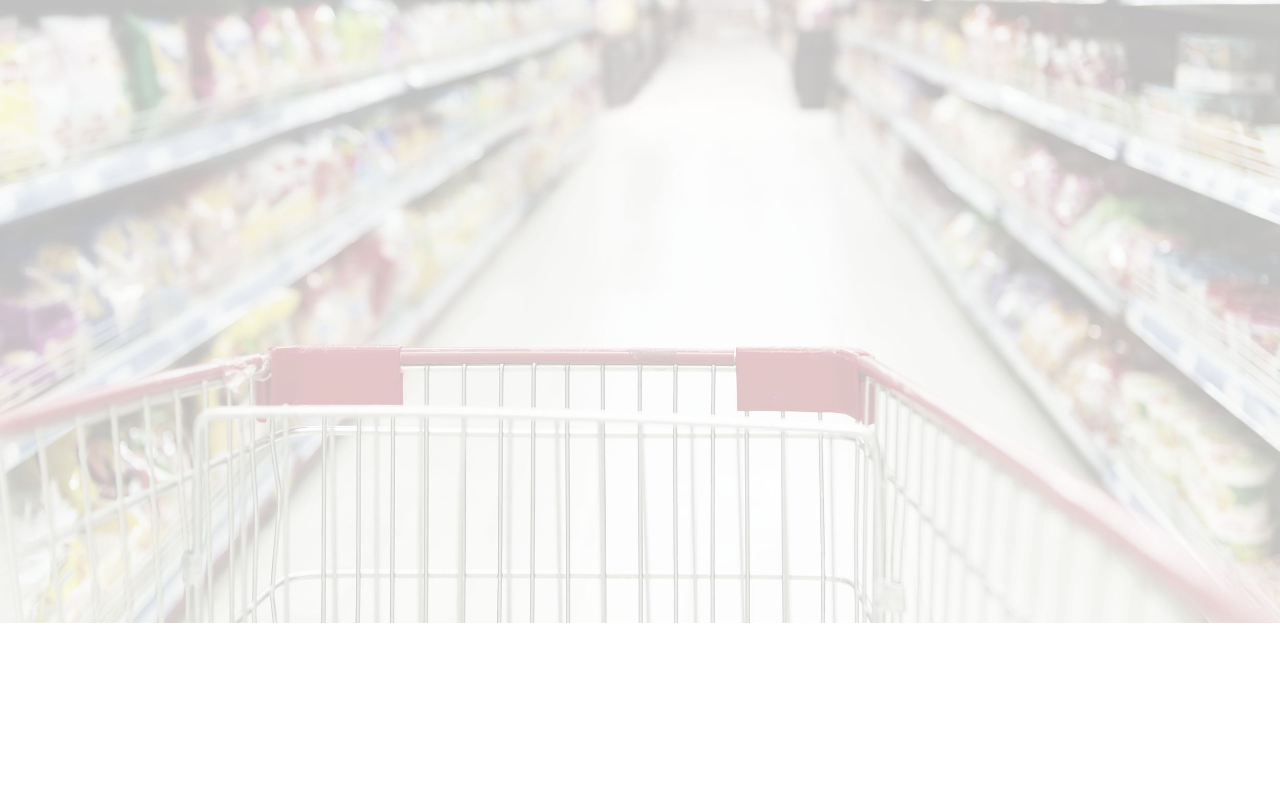
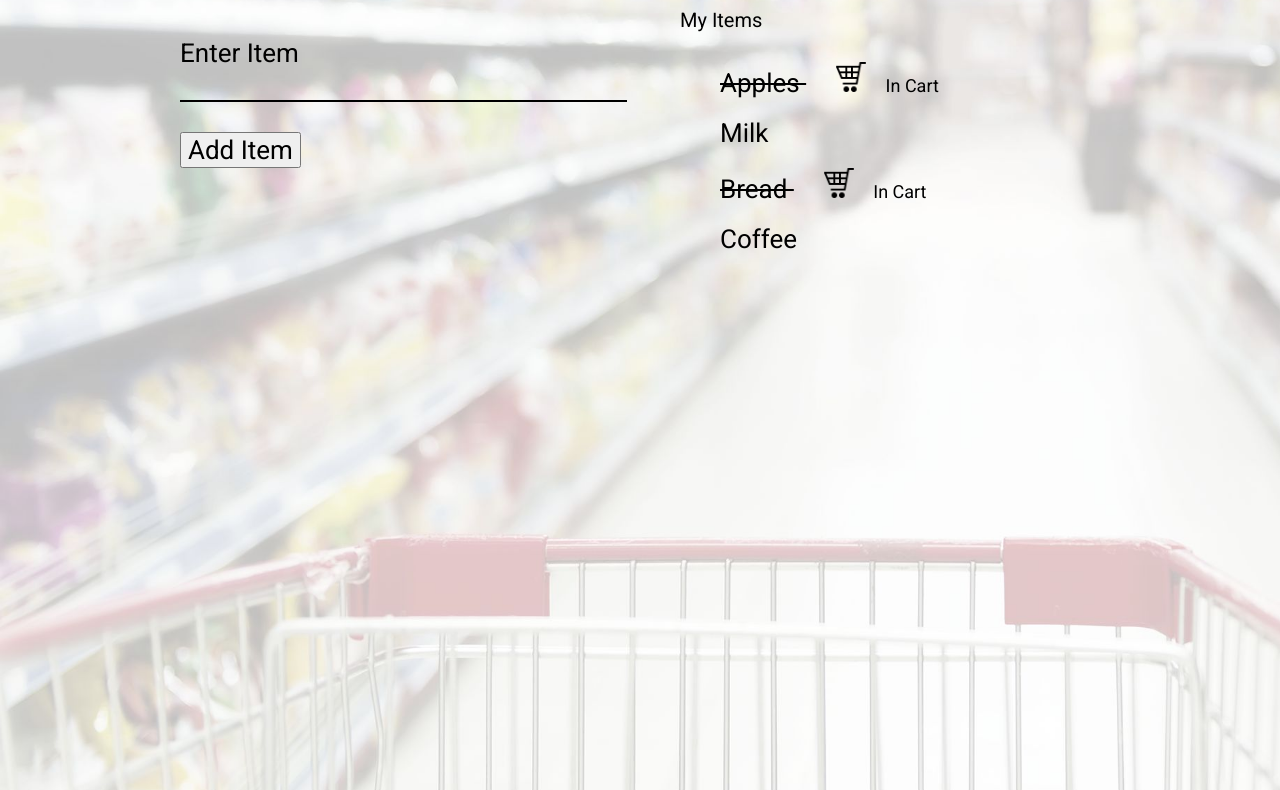
Before and after one commit to norskmatty/supermarket, a plain HTML site: page index.html in a window 1280 px wide. Shown: the part 177-967 px from the top of the page. Before the commit the page ends 800 px from the top, so only its background shows below. Drawn offline with nearby package versions, Linux system fonts and the light colour scheme.

Commit message:
gh-pages

```diff
--- a/css/style.css
+++ b/css/style.css
@@ -29,3 +29,64 @@ body {
 	font-size: 48px;
 	text-align: center;
 }
+
+.main {
+	display: flex;
+	height: 1000px;
+}
+
+.itementer {
+	order: 1;
+	width: 50%;
+	font-size: 26px;
+	font-family: "Roboto";
+	padding: 20px;
+}
+
+.itemlist {
+	order: 2;
+	width: 50%;
+}
+
+input[type="text"] {
+	background-color: transparent;
+	box-shadow: none;
+	border: 0;
+	border-bottom: solid 2px black;
+	text-align: center;
+}
+
+.itemstitle {
+	font-family: "Roboto";
+	font-size: 20px;
+	float: left;
+	padding: 20px;
+}
+
+.items {
+	font-size: 18px;
+	font-family: "Roboto";
+	list-style-type: none;
+	clear: left;
+	margin-left: 10px;
+}
+
+.items li span{
+	font-size: 26px;
+}
+.items li {
+	padding: 10px;
+}
+
+.items li > img {
+	padding-left: 30px;
+	padding-right: 15px;
+}
+
+.items li:first-child span {
+	text-decoration-line: line-through;
+}
+
+.items li:nth-child(3) span {
+	text-decoration-line: line-through;
+}
--- a/index.html
+++ b/index.html
@@ -5,13 +5,31 @@
 	<title>My Shopping Trip</title>
 	<link rel="stylesheet" href="css/normalize.css">
 	<link rel="stylesheet" href="css/style.css">
-	<link href='https://fonts.googleapis.com/css?family=Lora:400,700' rel='stylesheet' type='text/css'>
+	<link href='https://fonts.googleapis.com/css?family=Lora:400,700|Roboto:400,500' rel='stylesheet' type='text/css'>
 </head>
 <body>
 	<div class="supermarketsweep"> <img src="images/supermarketsweep.png"> </div>
 	<div class="title">
 		<span> Today's Shopping List </span>
 	</div>
+	<div class="main">
+		<div class="itementer">
+			<form>
+				<br id="entertext"> Enter Item </br>
+				<input type="text" name="newitem" size="30"> </input> <br> <br>
+				<input type="submit" name="submititem" value="Add Item"> </input>
+			</form>
+		</div>
+		<div class="itemlist">
+			<div class="itemstitle"> My Items </div>
+			<ul class="items">
+				<li> <span> Apples </span> <img src="images/cart.png" height=30px> In Cart </li>
+				<li> <span> Milk </span> </li>
+				<li> <span> Bread </span> <img src="images/cart.png" height=30px> In Cart </li>
+				<li> <span> Coffee </span> </li>
+			</ul>
+		</div>
+	</div>
 	<script src="https://code.jquery.com/jquery.min.js"></script>
 	<script src="js/js.js"></script>
 </body>
```
Also changed, not shown: images/cart.png (added).
